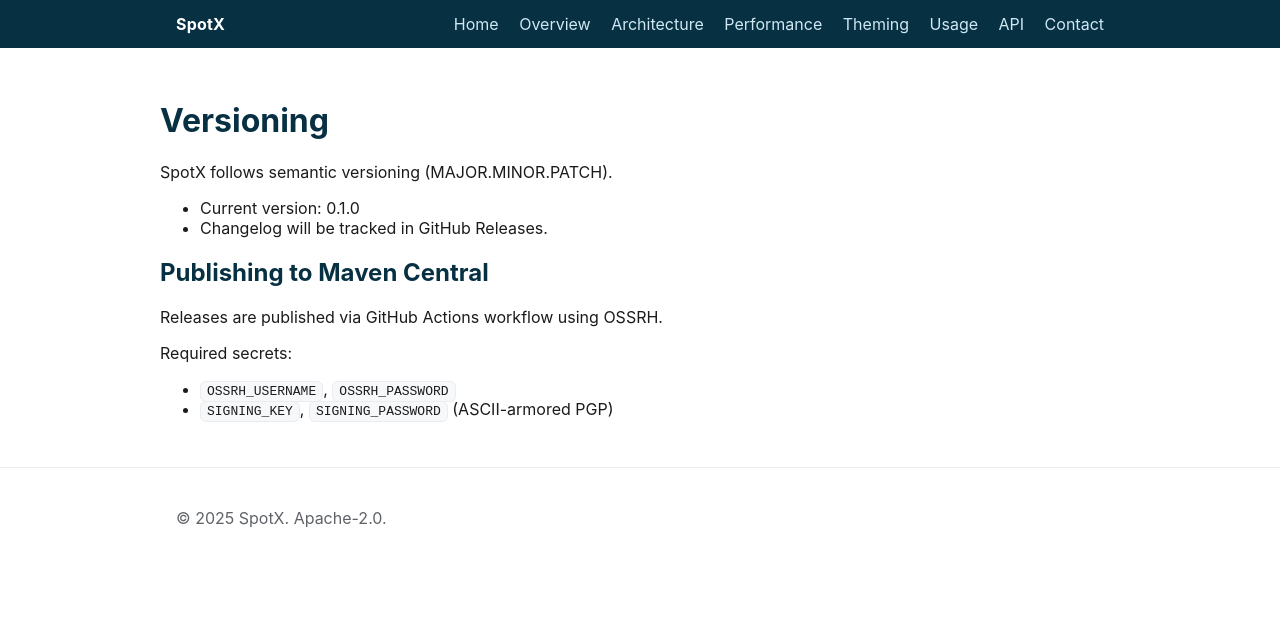
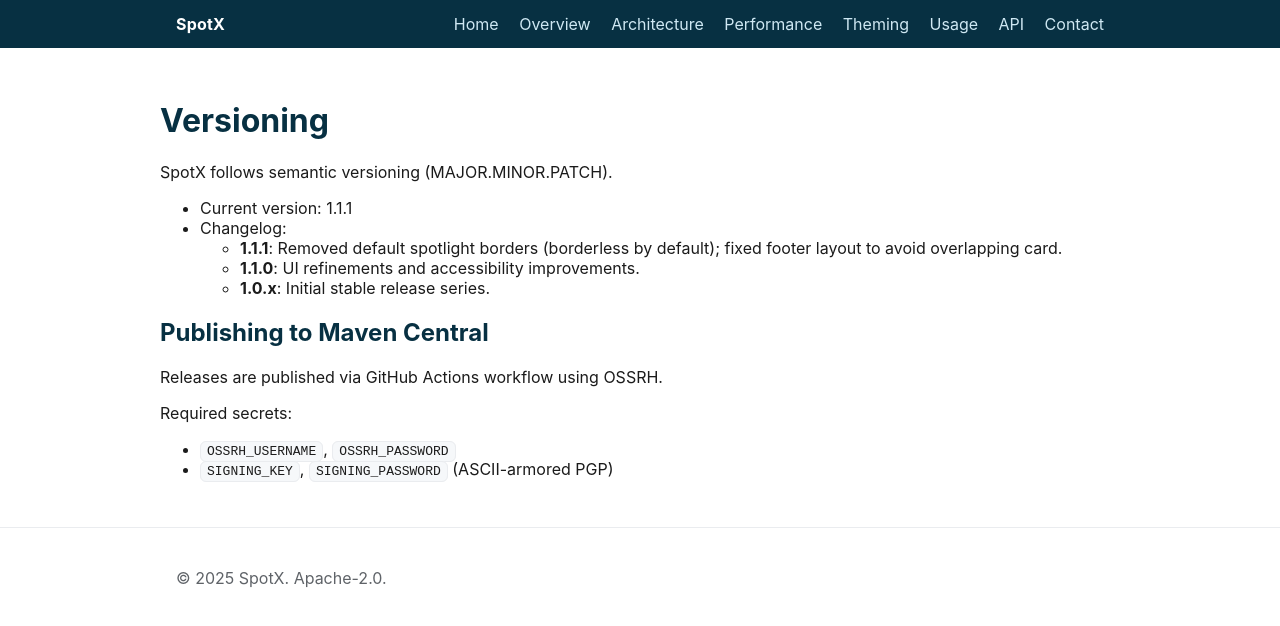
Before and after one commit to harry-kuria/SpotX, a Jekyll site: the page built from docs/versioning.md, in a window 1280 px wide. Shown: the top 626 px of the page. Built offline with Jekyll 4.4.1, drawn with Linux system fonts in a browser that asks for light colours; our own code applies the rules of GitHub Pages for plain Markdown files.

Commit message:
📚 Update documentation for version 1.1.1

```diff
--- a/docs/versioning.md
+++ b/docs/versioning.md
@@ -2,8 +2,11 @@
 
 SpotX follows semantic versioning (MAJOR.MINOR.PATCH).
 
-- Current version: 0.1.0
-- Changelog will be tracked in GitHub Releases.
+- Current version: 1.1.1
+- Changelog:
+  - **1.1.1**: Removed default spotlight borders (borderless by default); fixed footer layout to avoid overlapping card.
+  - **1.1.0**: UI refinements and accessibility improvements.
+  - **1.0.x**: Initial stable release series.
 
 ## Publishing to Maven Central
 
```
Also changed, not shown: docs/index.md (+1 -1 lines), docs/theming.md (+1 -1 lines), docs/usage.md (+1 -1 lines).
